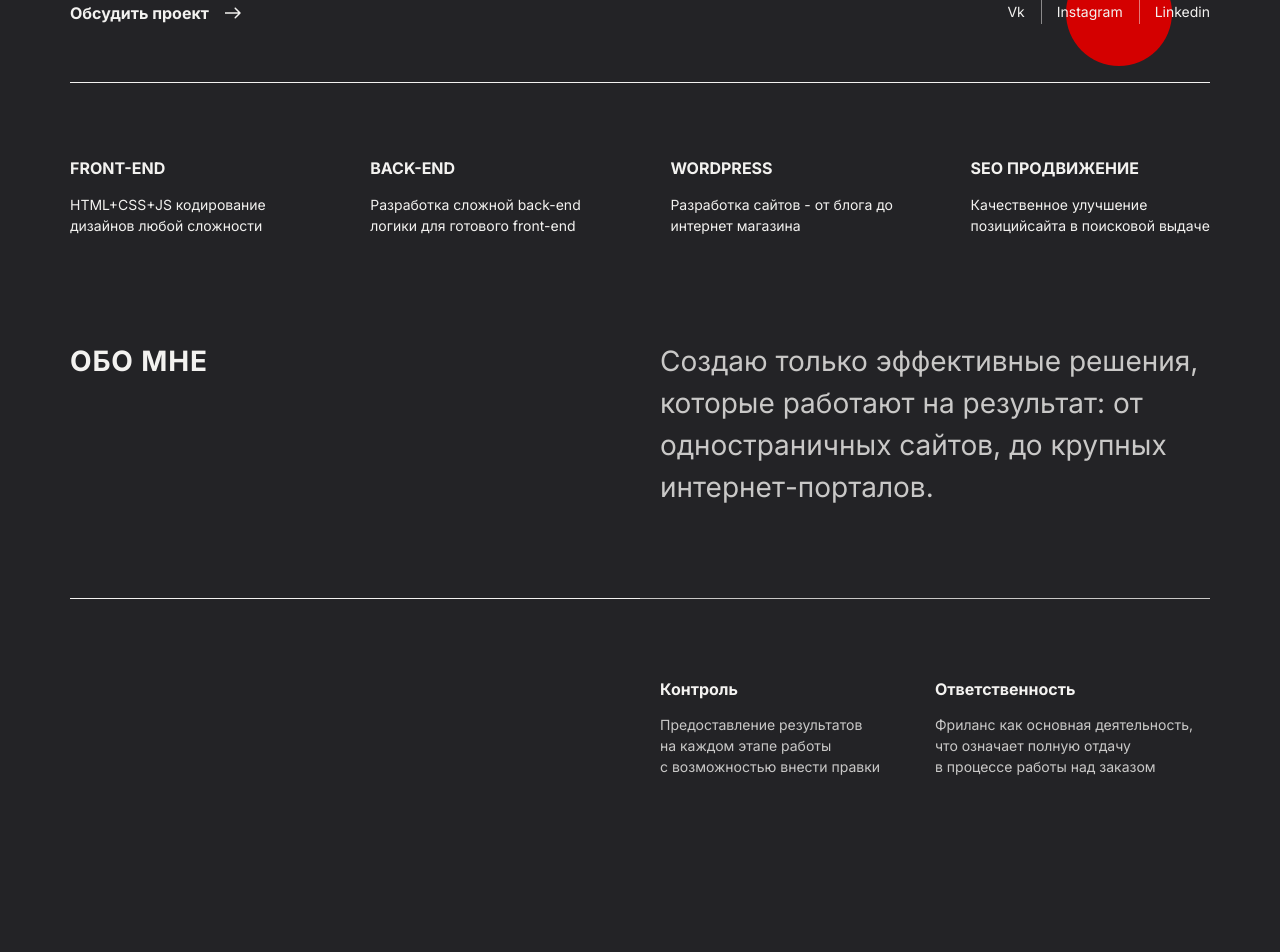
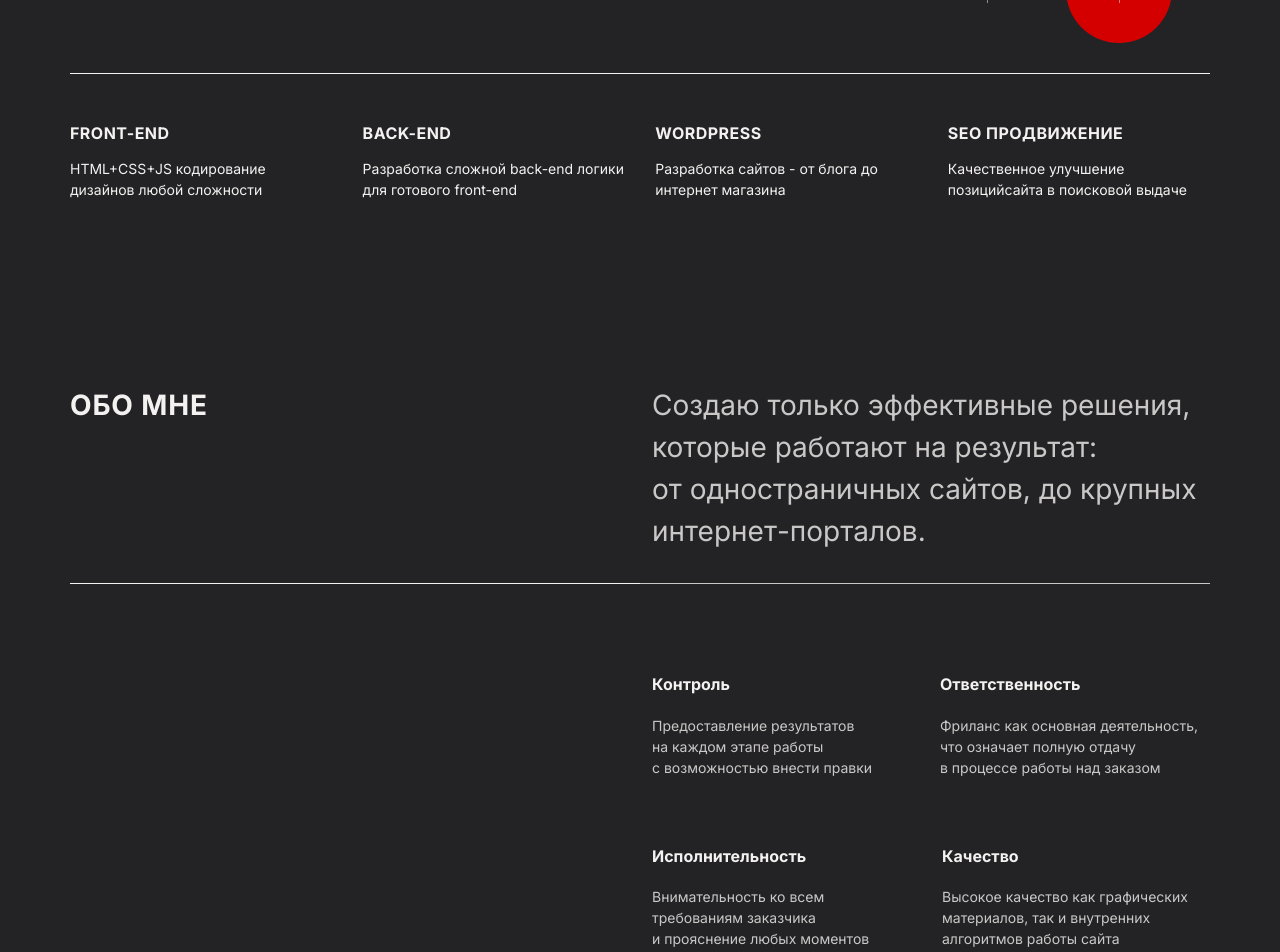
Before and after one commit to linaliGitHub/Portfolio, a plain HTML site: page index.html in a window 1280 px wide. Shown: the part 840-1792 px from the top of the page. Drawn offline with Linux system fonts and the light colour scheme.

Commit message:
PerfectPixel

```diff
--- a/css/style.css
+++ b/css/style.css
@@ -66,6 +66,8 @@ body {
 .main .title-h1 {
   position: relative;
   z-index: 3;
+  margin-top: 37px;
+  letter-spacing: 0.03em;
 }
 .title-h1 {
   font-size: 74px;
@@ -76,14 +78,14 @@ body {
   font-weight: 700;
 }
 .photo {
-  margin-bottom: 120px;
+  margin-bottom: 95px;
   width: 100%;
 }
 header {
   display: flex;
   justify-content: space-between;
-  padding-top: 40px;
-  padding-bottom: 60px;
+  padding-top: 44px;
+  padding-bottom: 64px;
 }
 .nav {
   list-style-type: none;
@@ -92,8 +94,8 @@ header {
   display: flex;
 }
 .nav-item {
-  padding-left: 16px;
-  padding-right: 16px;
+  padding-left: 14px;
+  padding-right: 14px;
 }
 .nav-item:first-child {
   padding-left: 0;
@@ -104,6 +106,7 @@ header {
 .nav-link {
   text-decoration: none;
   font-size: 14px;
+  transition: 0.2s color ease;
 }
 .nav-link:hover {
   color: #D40000;
@@ -121,6 +124,30 @@ header {
   left: 0;
   top: calc(50% - 12px);
 }
+.nav-social .nav-item:first-child:before {
+  display: none;
+}
+.nav-social .nav-item {
+  position: relative;
+  padding-left: 28px;
+  padding-right: 28px;
+}
+.nav-social .nav-item:last-child {
+  padding-right: 0;
+}
+.nav-social .nav-item::before {
+  content: "";
+  display: block;
+  width: 1px;
+  height: 24px;
+  background-color: rgba(243,242,240,0.5);
+  position: absolute;
+  left: 0;
+  top: calc(50% - 12px);
+}
+.nav-social .nav-link {
+  font-size: 16px;
+}
 .nav-info .nav-item:first-child:before {
   display: none;
 }
@@ -128,7 +155,7 @@ header {
   display: flex;
   justify-content: space-between;
   padding-bottom: 60px;
-  margin-top: 100px;
+  margin-top: 107px;
   border-bottom: 1px solid #F3F2F0;
 }
 .social-item:last-child {
@@ -140,6 +167,12 @@ position: relative;
   align-items: center;
   font-size: 16px;
   font-weight: 700;
+  padding-bottom: 11px;
+  transition: 0.2s border-bottom ease;
+  border-bottom: 2px solid transparent;
+}
+.project:hover {
+  border-bottom: 2px solid #F3F2F0;
 }
 .project-img {
   background-image: url(../img/arrow.svg);
@@ -151,13 +184,14 @@ position: relative;
 .skill {
   display: flex;
   justify-content: space-between;
-  padding-top: 60px;
+  padding-top: 34px;
 }
 .skill-item {
-  flex: 0 0 21%;
+  flex: 0 0 23%;
 }
 .skill .title-h3 {
   text-transform: uppercase;
+  letter-spacing: 0.03em;
 }
 .skill .description {
   line-height: 150%;
@@ -167,24 +201,24 @@ position: relative;
   height: 253px;
   position: absolute;
   left: -128px;
-  top: calc(50% - 126px);
+  top: calc(50% - 137px);
   z-index: 1;
 }
 .triangle {
   position: absolute;
   z-index: 2;
   left: -150px;
-  top: 0;
+  top: -22px;
 }
 .circle-nav {
   width: 106px;
   height: 106px;
   position: absolute;
-  top: calc(50% - 53px);
+  top: calc(50% - 60px);
   right: 38px;
 }
 .section-steps {
-  padding-top: 180px;
+  padding-top: 142px;
   padding-bottom: 100px;
 }
 .steps-item {
@@ -192,23 +226,26 @@ position: relative;
   justify-content: space-between;
   align-items: center;
   line-height: 150%;
-  padding-top: 15px;
-  padding-bottom: 15px;
+  padding-top: 12px;
+  padding-bottom: 12px;
 }
 .steps-title {
   font-size: 28px;
 }
 .steps-title span {
-  margin-right: 45px;
+  margin-right: 40px;
 }
 .steps-description {
   font-size: 16px;
   flex: 0 0 49%;
   max-width: 49%;
 }
+.section-about {
+  padding-top: 80px;
+}
 .about {
   display: grid;
-  grid-template: repeat(3, 1fr)/repeat(4, 1fr);
+  grid-template: 290px/repeat(4, 1fr);
 }
 .about-title {
   grid-column: 1/3;
@@ -218,7 +255,7 @@ position: relative;
   letter-spacing: 0.03em;
   text-transform: uppercase;
   font-weight: 700;
-  padding-top: 62px;
+  padding-top: 90px;
   padding-bottom: 62px;
 }
 .about-description {
@@ -227,29 +264,36 @@ position: relative;
   font-size: 28px;
   line-height: 150%;
   opacity: 0.8;
-  padding: 62px 10px 62px 20px;
+  padding: 90px 10px 62px 12px;
 }
 .about-01 {
   grid-column: 3/4;
   grid-row: 2/3;
-  padding: 65px 20px 35px 20px;
+  padding: 75px 20px 35px 12px;
 }
 .about-02 {
   grid-column: 4/5;
   grid-row: 2/3;
-  padding: 65px 10px 35px 10px;
+  padding: 75px 10px 35px 15px;
 }
 .about-03 {
   grid-column: 3/4;
   grid-row: 3/4;
-  padding: 35px 20px;
+  padding: 18px 12px;
 }
 .about-04 {
   grid-column: 4/5;
   grid-row: 3/4;
-  padding: 35px 10px 35px 10px;
+  padding: 18px 10px 35px 17px;
 }
 .about .description {
   line-height: 150%;
   opacity: 0.8;
 }
+.about-item > p {
+  margin-bottom: 0;
+  margin-top: 0;
+}
+.about-item .title-h3 {
+  margin-bottom: 21px;
+}
--- a/index.html
+++ b/index.html
@@ -47,7 +47,7 @@
               <svg class="circle circle-nav" viewBox="0 0 253 253" xmlns="http://www.w3.org/2000/svg">
                 <circle cx="126.5" cy="126.5" r="126.5"/>
               </svg>
-              <ul class="nav nav-info">
+              <ul class="nav nav-social">
                 <li class="nav-item"><a class="nav-link" href="#" target="_blank">Vk</a></li>
                 <li class="nav-item"><a class="nav-link" href="#" target="_blank">Instagram</a></li>
                 <li class="nav-item"><a class="nav-link" href="#" target="_blank">Linkedin</a></li>
@@ -79,19 +79,19 @@
               <p>Обо мне</p>
             </div>
             <div class="about-item about-description">
-              <p>Создаю только эффективные решения, которые работают на результат: от одностраничных сайтов, до крупных интернет-порталов.</p>
+              <p>Создаю только эффективные решения, которые работают на результат: от&nbsp;одностраничных сайтов, до крупных интернет-порталов.</p>
             </div>
             <div class="about-item about-01">
               <h3 class="title-h3">Контроль</h3>
-              <p class="description">Предоставление результатов на&nbspкаждом этапе работы с&nbspвозможностью внести правки</p>
+              <p class="description">Предоставление результатов на&nbsp;каждом этапе работы с&nbsp;возможностью внести правки</p>
             </div>
             <div class="about-item about-02">
               <h3 class="title-h3">Ответственность</h3>
-              <p class="description">Фриланс как основная деятельность, что означает полную отдачу в&nbspпроцессе работы над заказом</p>
+              <p class="description">Фриланс как основная деятельность, что означает полную отдачу в&nbsp;процессе работы над заказом</p>
             </div>
             <div class="about-item about-03">
               <h3 class="title-h3">Исполнительность</h3>
-              <p class="description">Внимательность ко всем требованиям заказчика и&nbspпрояснение любых моментов</p>
+              <p class="description">Внимательность ко всем требованиям заказчика и&nbsp;прояснение любых моментов</p>
             </div>
             <div class="about-item about-04">
               <h3 class="title-h3">Качество</h3>
```
